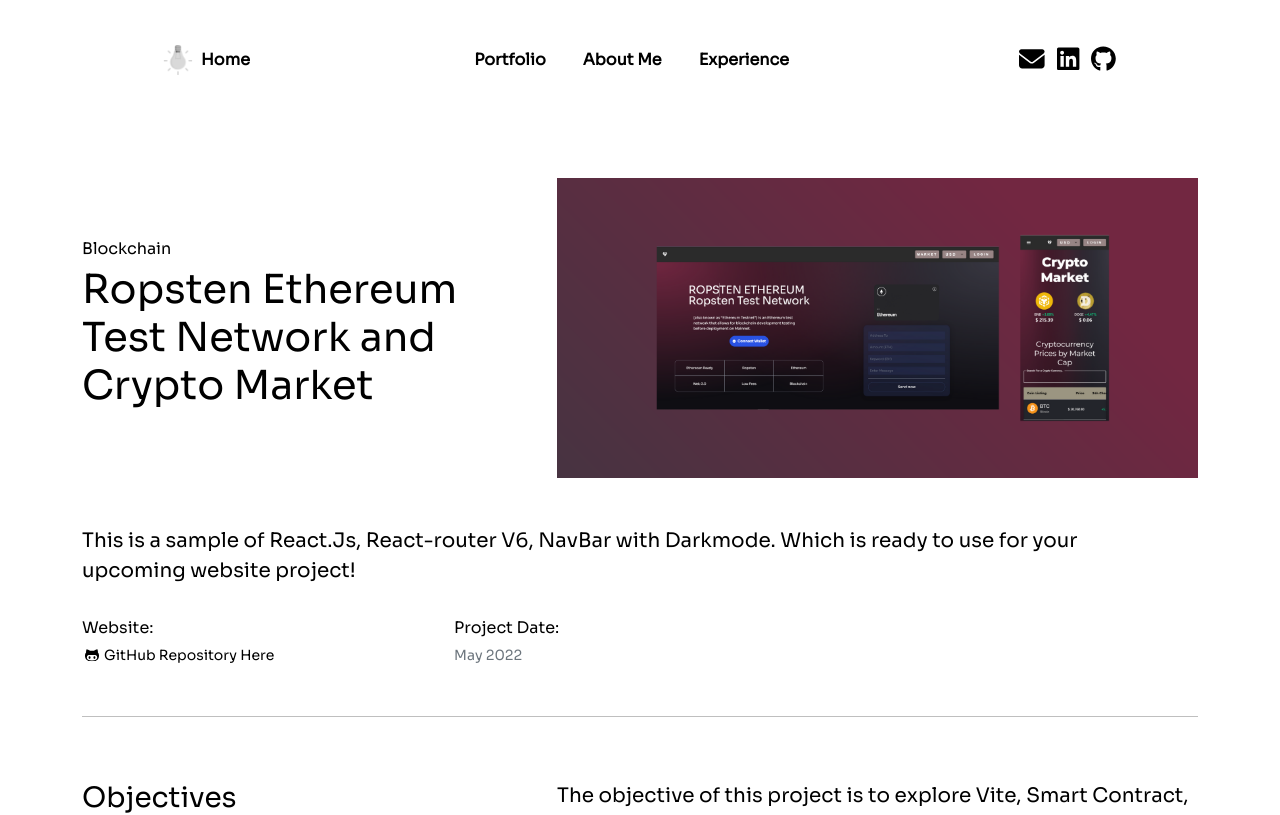
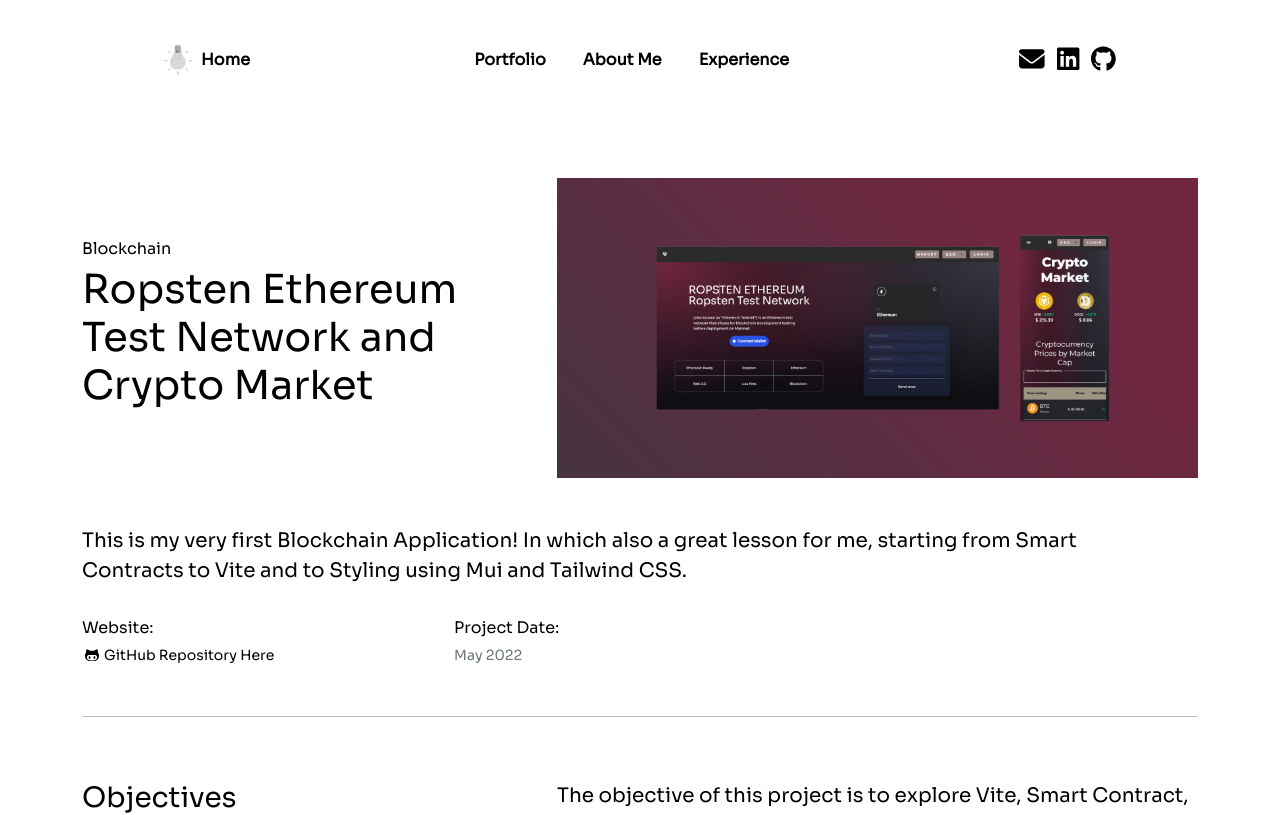
Before and after one commit to Yetiiii25/ReactPersonalWebsiteGraduate, a React (Create React App) app: page /ReactPersonalWebsiteGraduate/ropsten in a window 1280 px wide. Shown: the top 815 px of the page. Built offline with nearby package versions, Linux system fonts and the light colour scheme.

Commit message:
Update Website

```diff
--- a/src/components/Projects/Ropsten.js
+++ b/src/components/Projects/Ropsten.js
@@ -18,7 +18,7 @@
                     </div>
                     <div className="row mb-3">
                         <div className="col-sm-12 pt-5">
-                            <p className="lead">This is a sample of React.Js, React-router V6, NavBar with Darkmode. Which is ready to use for your upcoming website project!
+                            <p className="lead">This is my very first Blockchain Application! In which also a great lesson for me, starting from Smart Contracts to Vite and to Styling using Mui and Tailwind CSS.
                             </p>
                         </div>
                         <div className="col-sm-0"></div>
@@ -30,7 +30,7 @@
                             </div>
                             <div className="row small">
                                 <div className="col-md-12">
-                                    <p className="text-muted"> <a style={{ color: 'var(--text-color)', textDecoration: 'none', transition: 'background 0.3s ease-in-out, color 0.6s ease-in-out' }} href="https://github.com/Yetiiii25/DarkModeThemeReactTemplate" target="_blank" rel="noreferrer">
+                                    <p className="text-muted"> <a style={{ color: 'var(--text-color)', textDecoration: 'none', transition: 'background 0.3s ease-in-out, color 0.6s ease-in-out' }} href="https://github.com/Yetiiii25/RopstenTestNetworkCryptoMarket" target="_blank" rel="noreferrer">
                                         <DiGithubAlt className="icon" size={20} style={{ marginRight: 2, marginLeft: 0, marginBottom: 2.5 }} />GitHub Repository Here</a></p>
                                 </div>
                             </div>
```
